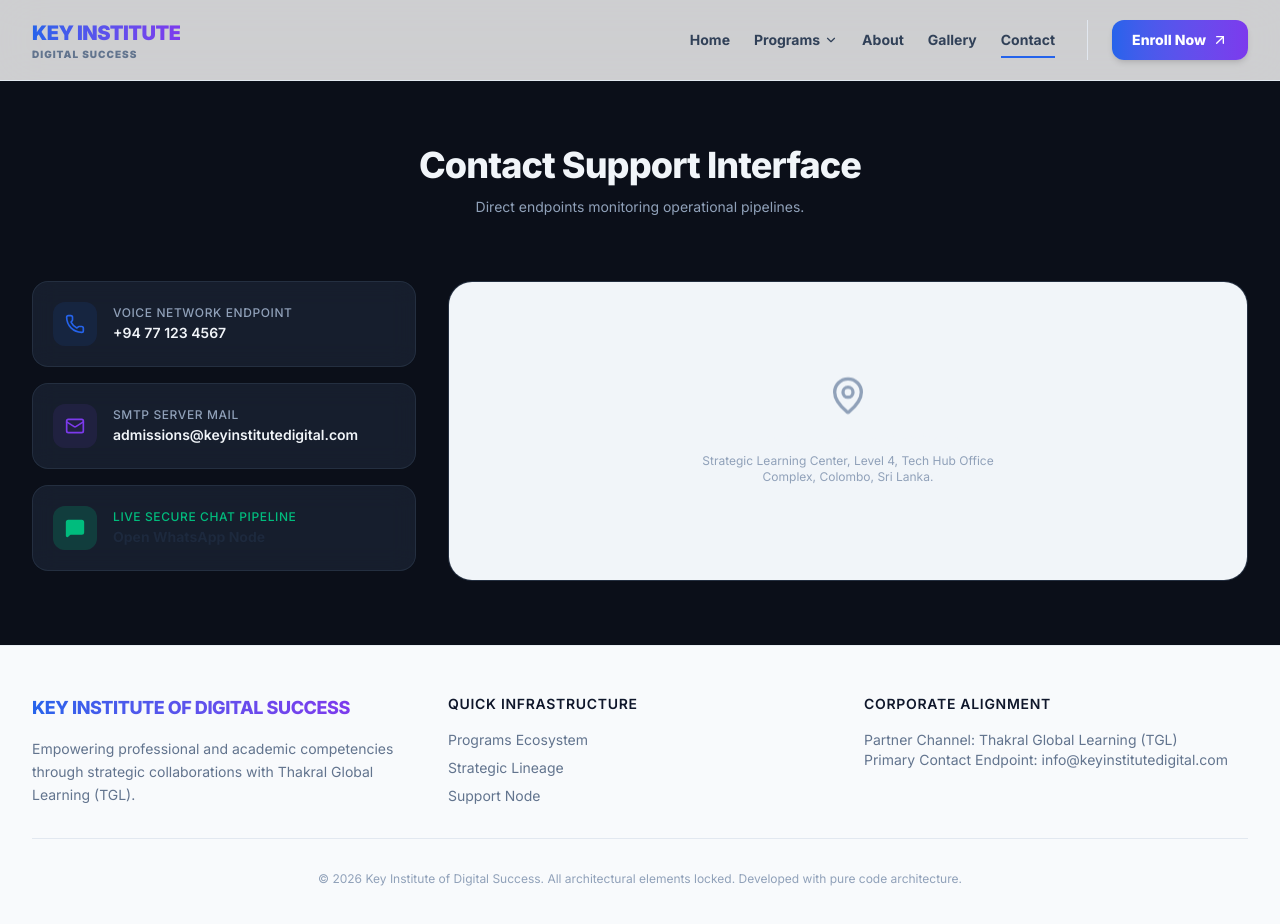
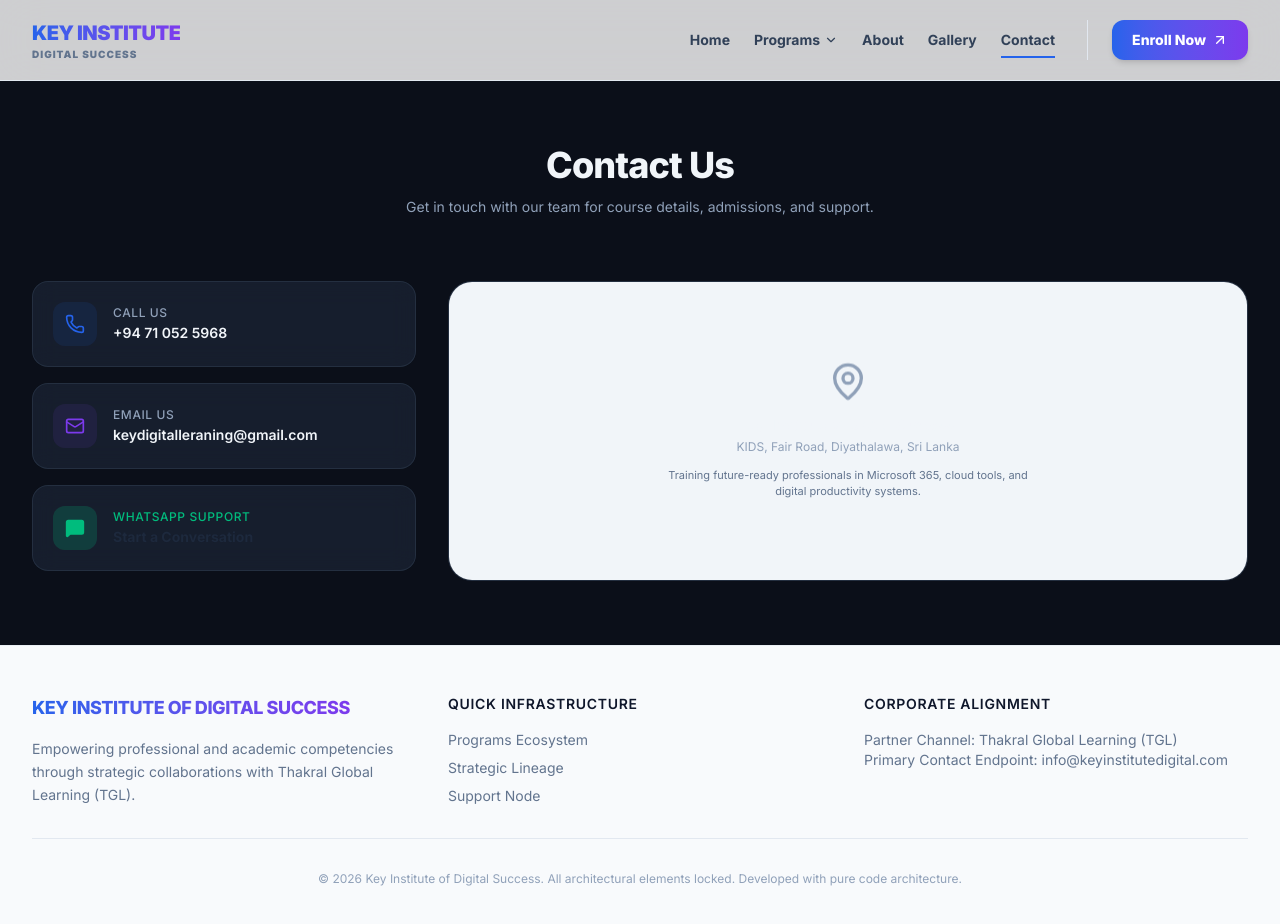
Before and after one commit to Key-Digital-Success/KIDS-Website, a Next.js app: page /contact in a window 1280 px wide. Shown: the top 924 px of the page. Built offline with nearby package versions, Linux system fonts and the light colour scheme.

Commit message:
9 commit

```diff
--- a/app/contact/page.tsx
+++ b/app/contact/page.tsx
@@ -3,36 +3,53 @@ import { Phone, Mail, MessageSquare, MapPin } from "lucide-react";
 export default function ContactPage() {
   return (
     <div className="py-16 max-w-7xl mx-auto px-4 sm:px-6 lg:px-8">
+      {/* Header */}
       <div className="text-center max-w-2xl mx-auto mb-16">
-        <h1 className="text-4xl font-extrabold tracking-tight mb-3">Contact Support Interface</h1>
-        <p className="text-sm text-slate-400">Direct endpoints monitoring operational pipelines.</p>
+        <h1 className="text-4xl font-extrabold tracking-tight mb-3">
+          Contact Us
+        </h1>
+        <p className="text-sm text-slate-400">
+          Get in touch with our team for course details, admissions, and support.
+        </p>
       </div>
 
       <div className="grid grid-cols-1 lg:grid-cols-3 gap-8">
-        {/* Contact Endpoint Channels Cards */}
+        {/* Contact Cards */}
         <div className="lg:col-span-1 space-y-4">
+
+          {/* Phone */}
           <div className="glass-card p-5 rounded-2xl flex items-center gap-4">
             <div className="p-3 bg-brand-blue/10 rounded-xl text-brand-blue">
               <Phone className="w-5 h-5" />
             </div>
             <div>
-              <p className="text-xs font-medium uppercase tracking-wider text-slate-400">Voice Network Endpoint</p>
-              <p className="text-sm font-semibold mt-0.5">+94 77 123 4567</p>
+              <p className="text-xs font-medium uppercase tracking-wider text-slate-400">
+                Call Us
+              </p>
+              <p className="text-sm font-semibold mt-0.5">
+                +94 71 052 5968
+              </p>
             </div>
           </div>
 
+          {/* Email */}
           <div className="glass-card p-5 rounded-2xl flex items-center gap-4">
             <div className="p-3 bg-brand-purple/10 rounded-xl text-brand-purple">
               <Mail className="w-5 h-5" />
             </div>
             <div>
-              <p className="text-xs font-medium uppercase tracking-wider text-slate-400">SMTP Server Mail</p>
-              <p className="text-sm font-semibold mt-0.5">admissions@keyinstitutedigital.com</p>
+              <p className="text-xs font-medium uppercase tracking-wider text-slate-400">
+                Email Us
+              </p>
+              <p className="text-sm font-semibold mt-0.5">
+                keydigitalleraning@gmail.com
+              </p>
             </div>
           </div>
 
+          {/* WhatsApp */}
           <a
-            href="https://wa.me/94771234567"
+            href="https://wa.me/94710525968"
             target="_blank"
             rel="noopener noreferrer"
             className="glass-card p-5 rounded-2xl flex items-center gap-4 border border-emerald-500/30 bg-emerald-500/5 hover:bg-emerald-500/10 transition-colors group block"
@@ -41,18 +58,34 @@ export default function ContactPage() {
               <MessageSquare className="w-5 h-5 fill-current" />
             </div>
             <div>
-              <p className="text-xs font-medium uppercase tracking-wider text-emerald-500">Live Secure Chat Pipeline</p>
-              <p className="text-sm font-bold text-slate-800 dark:text-white mt-0.5 group-hover:underline">Open WhatsApp Node</p>
+              <p className="text-xs font-medium uppercase tracking-wider text-emerald-500">
+                WhatsApp Support
+              </p>
+              <p className="text-sm font-bold text-slate-800 dark:text-white mt-0.5 group-hover:underline">
+                Start a Conversation
+              </p>
             </div>
           </a>
         </div>
 
-        {/* Embedded Map Visual Node Section Layout */}
+        {/* Location Section */}
         <div className="lg:col-span-2 glass-card p-4 rounded-3xl min-h-[300px] flex flex-col justify-between overflow-hidden relative">
+
           <div className="absolute inset-0 bg-slate-100 dark:bg-slate-900 flex flex-col items-center justify-center p-6 text-center">
             <MapPin className="w-10 h-10 text-slate-400 mb-3 animate-bounce" />
-            <p className="text-sm font-bold">Key Institute Campus Coordinates</p>
-            <p className="text-xs text-slate-400 max-w-xs mt-1">Strategic Learning Center, Level 4, Tech Hub Office Complex, Colombo, Sri Lanka.</p>
+
+            <p className="text-sm font-bold">
+              Key Institute of Digital Success
+            </p>
+
+            <p className="text-xs text-slate-400 max-w-xs mt-1">
+              KIDS, Fair Road, Diyathalawa, Sri Lanka
+            </p>
+
+            <p className="text-[11px] text-slate-500 mt-3 max-w-sm">
+              Training future-ready professionals in Microsoft 365, cloud tools,
+              and digital productivity systems.
+            </p>
           </div>
         </div>
       </div>
--- a/app/gallery/page.tsx
+++ b/app/gallery/page.tsx
@@ -40,7 +40,7 @@ export default function GalleryPage() {
       {/* Page Title Header */}
       <div className="text-center max-w-2xl mx-auto mb-12">
         <h1 className="text-4xl md:text-5xl font-black tracking-tight mb-3">
-          KIDS Campus Gallery
+          KIDS Gallery
         </h1>
         <p className="text-sm md:text-base font-medium">
           Visual highlights of cloud labs, enterprise seminars, and student milestones.
--- a/app/page.tsx
+++ b/app/page.tsx
@@ -495,7 +495,7 @@ export default function HomePage() {
     <motion.a
       whileHover={{ scale: 1.05, boxShadow: "0 20px 30px rgba(0,0,0,0.15)" }}
       whileTap={{ scale: 0.95 }}
-      href="https://wa.me/94771234567"
+      href="https://wa.me/94710525968"
       target="_blank"
       rel="noopener noreferrer"
       className="inline-flex items-center gap-3 px-10 py-5 bg-white text-brand-blue font-extrabold rounded-2xl shadow-xl transition-shadow relative z-10 cursor-pointer"
--- a/app/programs/page.tsx
+++ b/app/programs/page.tsx
@@ -96,7 +96,7 @@ export default function ProgramsPage() {
               <motion.a
                 whileHover={{ scale: 1.02, backgroundColor: "#1e40af", color: "#ffffff" }}
                 whileTap={{ scale: 0.98 }}
-                href={`https://wa.me/94771234567?text=M365%20Info%3A%20${encodeURIComponent(course.title)}`}
+                href={`https://wa.me/94710525968?text=M365%20Info%3A%20${encodeURIComponent(course.title)}`}
                 target="_blank"
                 rel="noopener noreferrer"
                 className="w-full text-center py-4 bg-brand-blue text-white text-sm font-extrabold rounded-2xl transition-all block shadow-md shadow-brand-blue/10"
@@ -183,7 +183,7 @@ export default function ProgramsPage() {
             <motion.a
               whileHover={{ scale: 1.02, backgroundColor: "#046648" }}
               whileTap={{ scale: 0.98 }}
-              href="https://wa.me/94771234567?text=Cambridge%20YLE%20Admissions"
+              href="https://wa.me/94710525968?text=Cambridge%20YLE%20Admissions"
               target="_blank"
               rel="noopener noreferrer"
               className="w-full text-center py-4 bg-emerald-600 text-white text-sm font-extrabold rounded-2xl shadow-lg shadow-emerald-600/10 transition-all cursor-pointer"
@@ -225,7 +225,7 @@ export default function ProgramsPage() {
             <motion.a
               whileHover={{ scale: 1.02, backgroundColor: "#5b21b6" }}
               whileTap={{ scale: 0.98 }}
-              href="https://wa.me/94771234567?text=Cambridge%20Assessments%20Admissions"
+              href="https://wa.me/94710525968?text=Cambridge%20Assessments%20Admissions"
               target="_blank"
               rel="noopener noreferrer"
               className="w-full text-center py-4 bg-brand-purple text-white text-sm font-extrabold rounded-2xl shadow-lg shadow-brand-purple/10 transition-all cursor-pointer"
--- a/components/FloatingWhatsAppButton.tsx
+++ b/components/FloatingWhatsAppButton.tsx
@@ -5,7 +5,7 @@ import { MessageSquareCode } from "lucide-react";
 export default function FloatingWhatsAppButton() {
   return (
     <a
-      href="https://wa.me/94771234567?text=Hello%20Key%20Institute!%20I%20would%20like%20more%20information%20on%20available%20batches."
+      href="https://wa.me/94710525968?text=Hello%20Key%20Institute!%20I%20would%20like%20more%20information%20on%20available%20batches."
       target="_blank"
       rel="noopener noreferrer"
       className="fixed bottom-6 right-6 z-50 flex items-center justify-center p-4 bg-[#25D366] hover:bg-[#20ba5a] text-white rounded-full shadow-2xl hover:scale-110 transition-transform active:scale-95 group"
--- a/components/Navbar.tsx
+++ b/components/Navbar.tsx
@@ -89,7 +89,7 @@ export default function Navbar() {
               <motion.a
                 whileHover={{ scale: 1.03, boxShadow: "0 10px 25px -5px rgba(29,78,216,0.35)" }}
                 whileTap={{ scale: 0.98 }}
-                href="https://wa.me/94771234567"
+                href="https://wa.me/94710525968"
                 target="_blank"
                 rel="noopener noreferrer"
                 className="inline-flex items-center gap-1.5 px-5 py-2.5 text-sm font-extrabold text-white bg-gradient-to-r from-brand-blue to-brand-purple rounded-xl transition-shadow shadow-md"
@@ -136,7 +136,7 @@ export default function Navbar() {
                 {link.name}
               </Link>
             ))}
-            <a href="https://wa.me/94771234567" target="_blank" rel="noopener noreferrer" className="block text-center w-full mt-4 px-5 py-3.5 font-black text-white bg-brand-blue rounded-xl shadow-lg">
+            <a href="https://wa.me/94710525968" target="_blank" rel="noopener noreferrer" className="block text-center w-full mt-4 px-5 py-3.5 font-black text-white bg-brand-blue rounded-xl shadow-lg">
               Enroll via WhatsApp
             </a>
           </motion.div>
```
